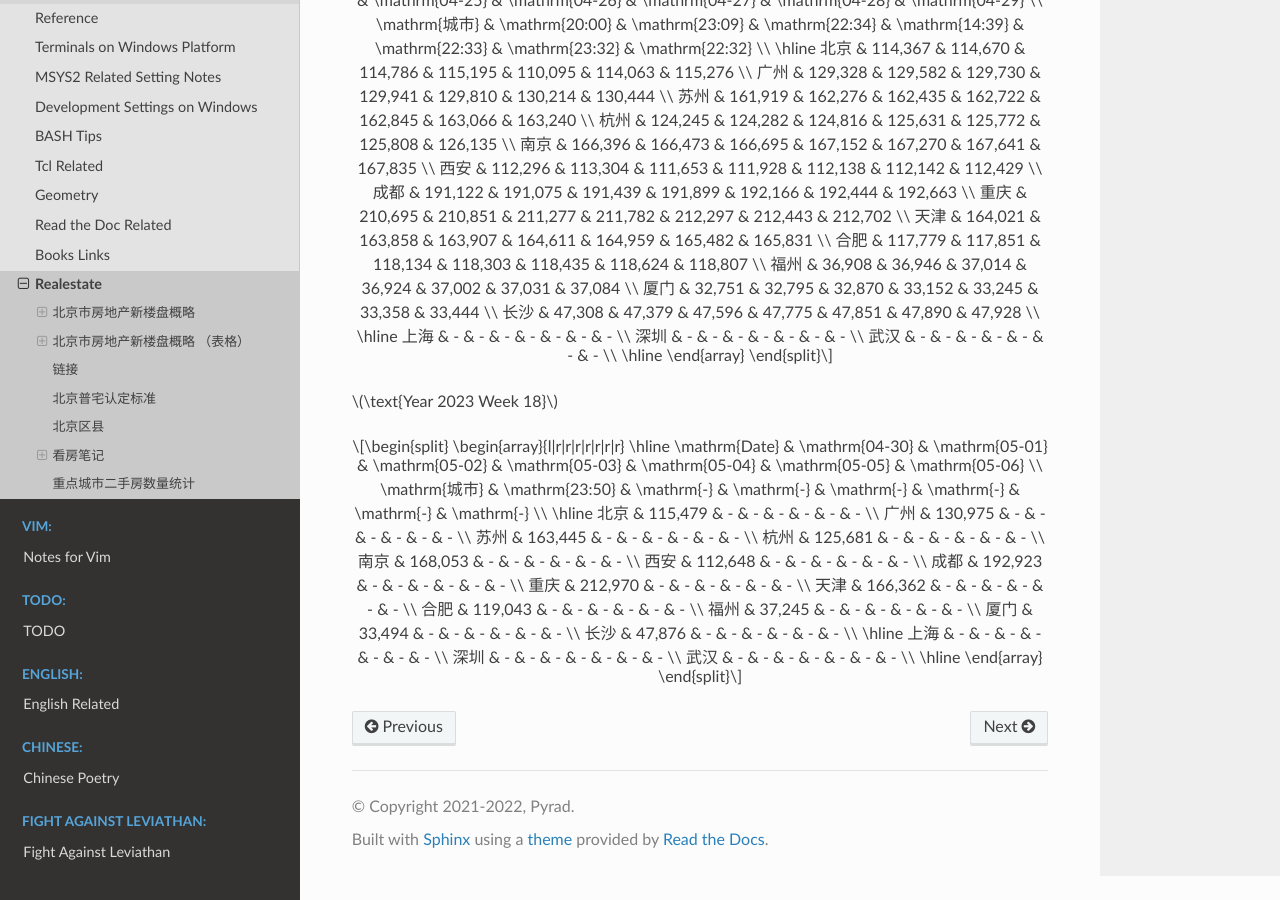
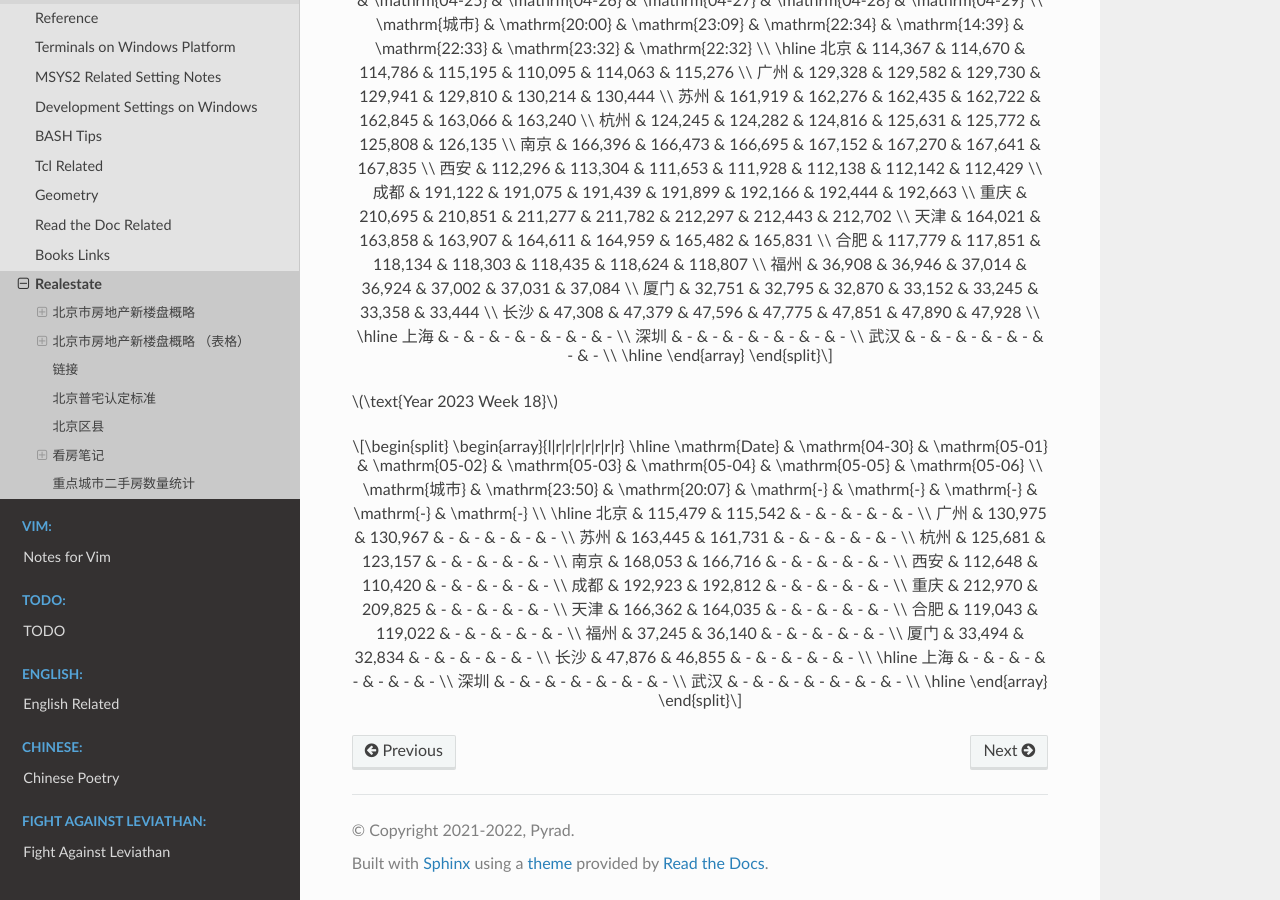
Before and after one commit to Pyrad/pyradnotes, a Sphinx documentation site: the page built from source/Notes/realestate.md, in a window 1280 px wide and 900 px high, scrolled down 13405 px. Built offline with Sphinx 7.4.7 and the Read the Docs theme 2.0.0, drawn with Linux system fonts in a browser that asks for light colours; a script that is not in the unit is left out.

Commit message:
Realestate Update resale number 2023-05-01d

```diff
--- a/source/Notes/realestate.md
+++ b/source/Notes/realestate.md
@@ -689,21 +689,21 @@
 \begin{array}{l|r|r|r|r|r|r|r}
 \hline
 \mathrm{Date} & \mathrm{04-30} & \mathrm{05-01} & \mathrm{05-02} & \mathrm{05-03} & \mathrm{05-04} & \mathrm{05-05} & \mathrm{05-06} \\
-\mathrm{城市} & \mathrm{23:50} & \mathrm{-} & \mathrm{-} & \mathrm{-} & \mathrm{-} & \mathrm{-} & \mathrm{-} \\
+\mathrm{城市} & \mathrm{23:50} & \mathrm{20:07} & \mathrm{-} & \mathrm{-} & \mathrm{-} & \mathrm{-} & \mathrm{-} \\
 \hline
-北京 & 115,479 & - & - & - & - & - & - \\
-广州 & 130,975 & - & - & - & - & - & - \\
-苏州 & 163,445 & - & - & - & - & - & - \\
-杭州 & 125,681 & - & - & - & - & - & - \\
-南京 & 168,053 & - & - & - & - & - & - \\
-西安 & 112,648 & - & - & - & - & - & - \\
-成都 & 192,923 & - & - & - & - & - & - \\
-重庆 & 212,970 & - & - & - & - & - & - \\
-天津 & 166,362 & - & - & - & - & - & - \\
-合肥 & 119,043 & - & - & - & - & - & - \\
-福州 & 37,245 & - & - & - & - & - & - \\
-厦门 & 33,494 & - & - & - & - & - & - \\
-长沙 & 47,876 & - & - & - & - & - & - \\
+北京 & 115,479 & 115,542 & - & - & - & - & - \\
+广州 & 130,975 & 130,967 & - & - & - & - & - \\
+苏州 & 163,445 & 161,731 & - & - & - & - & - \\
+杭州 & 125,681 & 123,157 & - & - & - & - & - \\
+南京 & 168,053 & 166,716 & - & - & - & - & - \\
+西安 & 112,648 & 110,420 & - & - & - & - & - \\
+成都 & 192,923 & 192,812 & - & - & - & - & - \\
+重庆 & 212,970 & 209,825 & - & - & - & - & - \\
+天津 & 166,362 & 164,035 & - & - & - & - & - \\
+合肥 & 119,043 & 119,022 & - & - & - & - & - \\
+福州 & 37,245 & 36,140 & - & - & - & - & - \\
+厦门 & 33,494 & 32,834 & - & - & - & - & - \\
+长沙 & 47,876 & 46,855 & - & - & - & - & - \\
 \hline
 上海 & - & - & - & - & - & - & - \\
 深圳 & - & - & - & - & - & - & - \\
```
